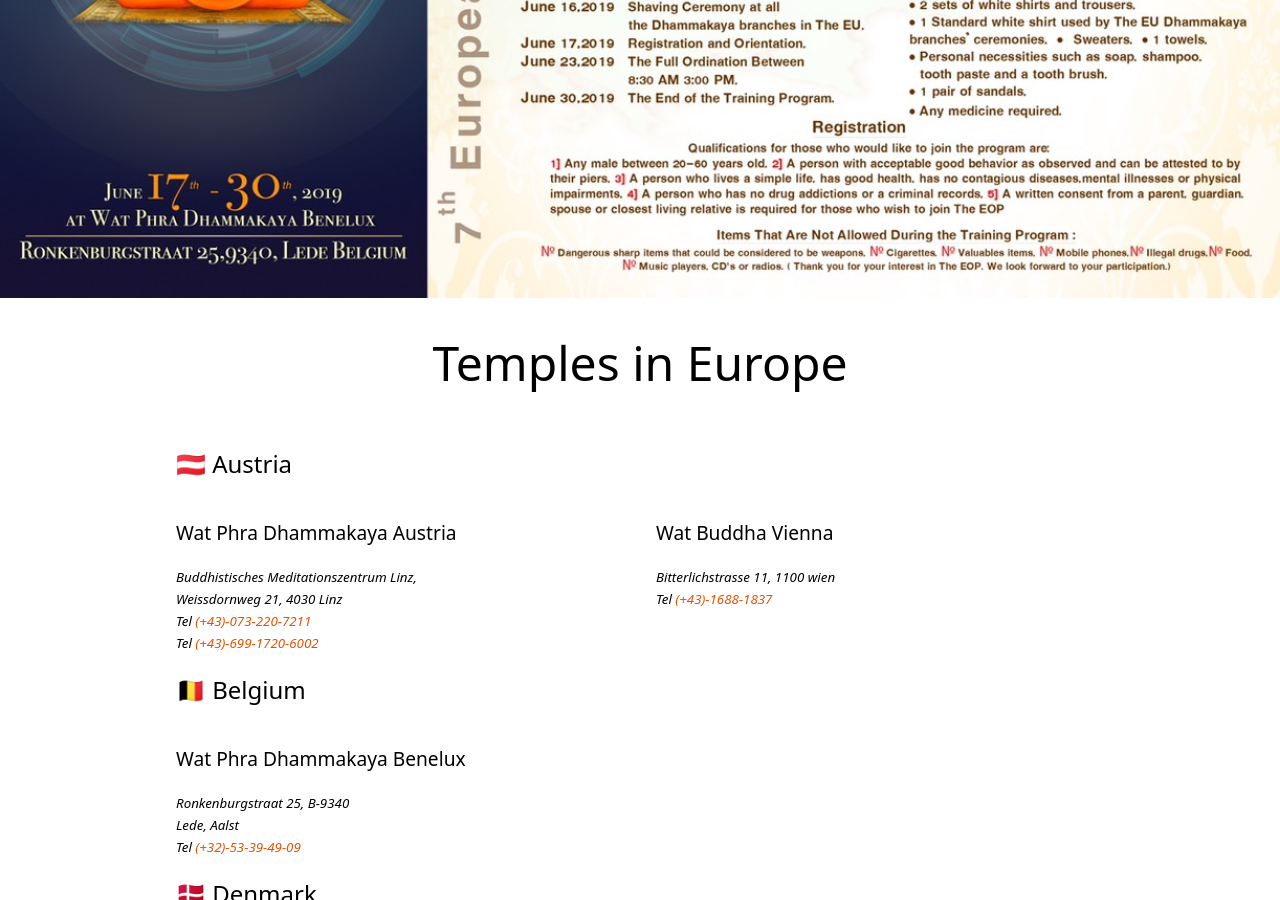
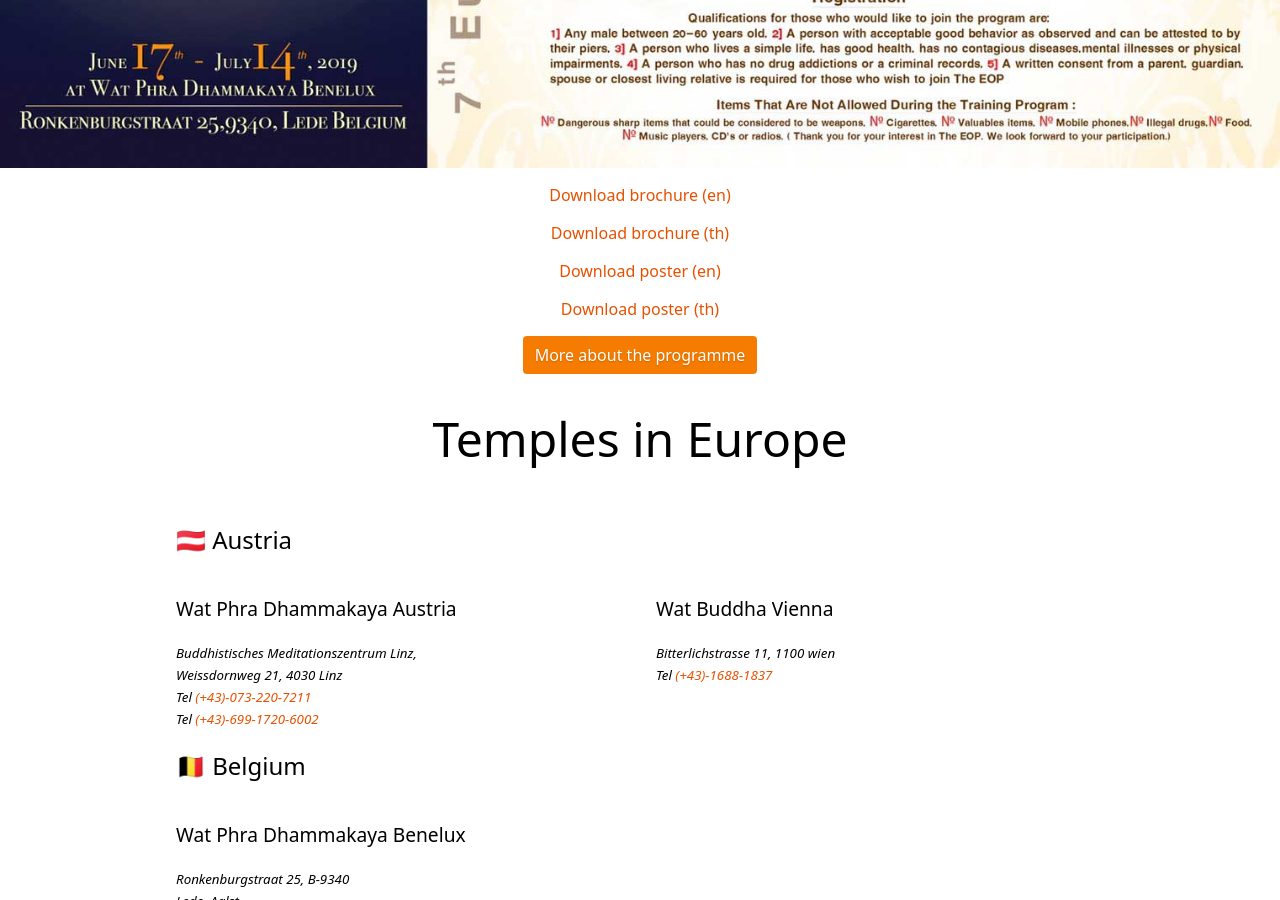
Before and after one commit to spicalous/eop-website, a Jekyll site: the page built from index.html, in a window 1280 px wide and 900 px high, scrolled down 2521 px. Built offline with Jekyll 4.4.1, drawn with Linux system fonts in a browser that asks for light colours.

Commit message:
updated assets (dates of programme updated)

```diff
--- a/_includes/footer.html
+++ b/_includes/footer.html
@@ -14,10 +14,8 @@
         </address>
       </div>
       <div class="col-12 col-sm-6 mt-3 footer-description">
-        <div class="footer-description">
-          World peace through inner peace. A non-profit organisation, whose purpose is to teach meditation for world
-          peace.
-        </div>
+        World peace through inner peace. A non-profit organisation, whose purpose is to teach meditation for world
+        peace.
       </div>
     </div>
   </div>
--- a/about/index.html
+++ b/about/index.html
@@ -5,9 +5,9 @@
 schedule_table:
   rows:
     - [June 16th 2019, Shaving Ceremony at all Dhammakaya branches in The EU]
-    - [June 17th 2019, Registration and Orientation]
+    - [June 17th 2019, Registration and orientation]
     - [June 23rd 2019, "The Full Ordination between 8:30AM and 3:00PM"]
-    - [June 30th 2019, The end of the Training Programme]
+    - [July 14th 2019, The end of the training programme]
 ---
 <div class="container">
   <h2>What is the European Ordination Programme?</h2>
--- a/index.html
+++ b/index.html
@@ -20,15 +20,17 @@
     for the restoration of morality in individuals, families, societies, and the world.
   </p>
   <h1 class="text-center">European Ordination Programme 2019</h1>
+</div>
+<img class="img-fluid w-100 d-none d-block-sm" src="assets/images/2019/brochure-en.jpg"/>
+<img class="img-fluid w-100 d-none-sm" src="assets/images/2019/poster-en.jpg"/>
+<div class="container">
   <div class="text-center">
-    <p><a href="assets/images/2019/brochure-en.JPG">Download brochure (en)</a></p>
-    <p><a href="assets/images/2019/brochure-th.JPG">Download brochure (th)</a></p>
+    <p><a href="assets/images/2019/original/brochure-en.JPG">Download brochure (en)</a></p>
+    <p><a href="assets/images/2019/original/brochure-th.JPG">Download brochure (th)</a></p>
+    <p><a href="assets/images/2019/original/poster-en.JPG">Download poster (en)</a></p>
+    <p><a href="assets/images/2019/original/poster-th.JPG">Download poster (th)</a></p>
     <p><a class="btn btn-main" href="{{ "/about/" | relative_url }}">More about the programme</a></p>
   </div>
-</div>
-<img class="img-fluid w-100 d-none d-block-sm" src="assets/images/2019/brochure-en.JPG"/>
-<img class="img-fluid w-100 d-none-sm" src="assets/images/2019/poster-en.JPG"/>
-<div class="container">
   <h1 class="text-center">Temples in Europe</h1>
   <div class="row">
 
```
Also changed, not shown: assets/images/2019/brochure-en.JPG (deleted), assets/images/2019/brochure-en.jpg (added), assets/images/2019/brochure-th.JPG (deleted), assets/images/2019/brochure-th.jpg (added), assets/images/2019/original/brochure-en.JPG (added), assets/images/2019/original/poster-en.JPG (added), assets/images/2019/original/poster-th.JPG (added), assets/images/2019/original/temples-en.JPG (added), assets/images/2019/poster-en.JPG (deleted), assets/images/2019/poster-en.jpg (added), assets/images/2019/poster-th.JPG (deleted), assets/images/2019/poster-th.jpg (added), 4 other files.
